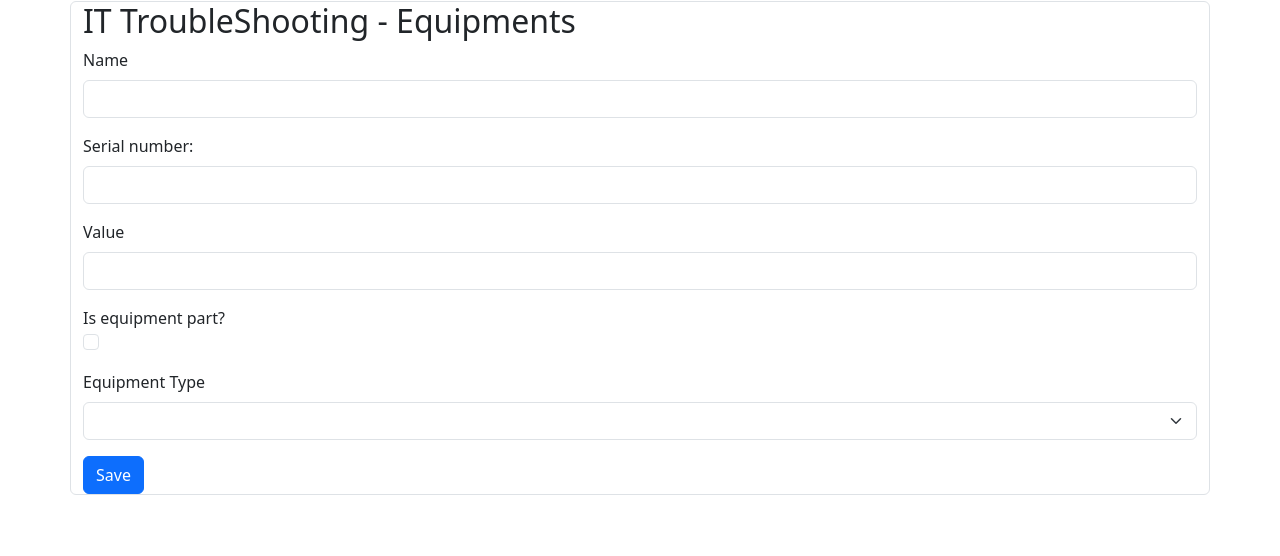
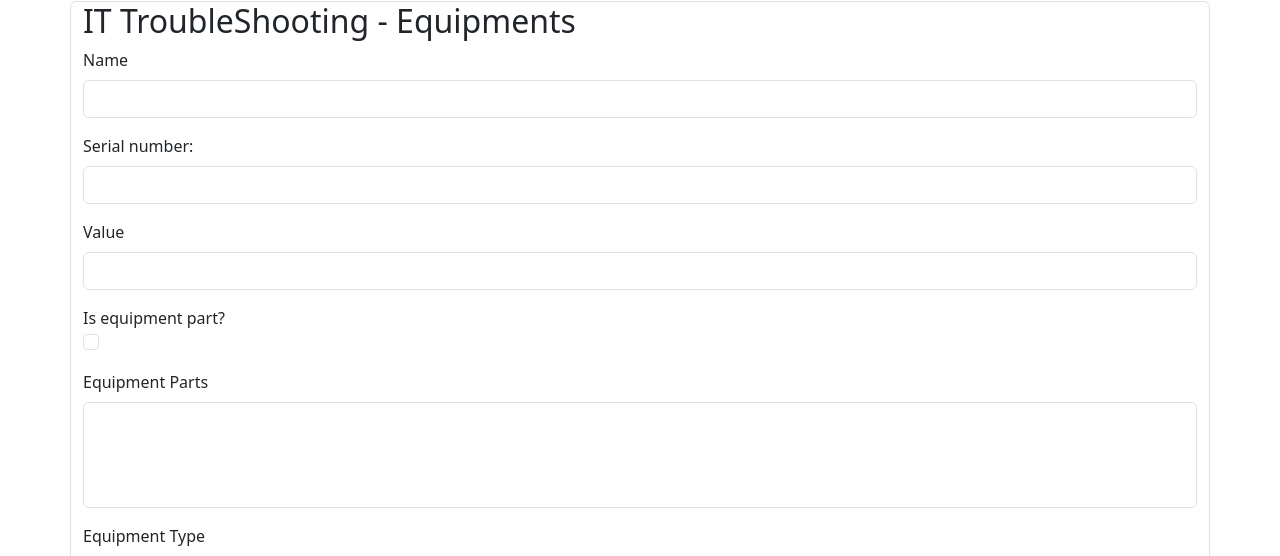
Before and after one commit to NinetiesPaul/itts, a Symfony app: template templates/admin/equipment_new.html.twig in a window 1280 px wide. Shown: the part 87-643 px from the top of the page. Run offline with Twig, Linux system fonts and the light colour scheme; the template is opened without the code that fills it, so the values that code supplies are empty; some libraries are stand-ins or nearby versions.

Commit message:
showing parts on equipment creation form

```diff
--- a/src/Controller/AdminController.php
+++ b/src/Controller/AdminController.php
@@ -6,6 +6,7 @@ use App\Entity\Department;
 use App\Entity\Equipment;
 use App\Entity\EquipmentType;
 use App\Entity\Users;
+use App\Repository\EquipmentRepository;
 use App\Repository\UsersRepository;
 use Doctrine\Persistence\ManagerRegistry;
 use Symfony\Bundle\FrameworkBundle\Controller\AbstractController;
@@ -229,8 +230,12 @@ class AdminController extends AbstractController
     {
         $equipmentTypes = $doctrine->getRepository(EquipmentType::class)->findAll();
 
+        $equipmentsRepository = new EquipmentRepository($doctrine);
+        $parts = $equipmentsRepository->findAllParts();
+
         return $this->render('admin/equipment_new.html.twig', [
             'types' => $equipmentTypes,
+            'parts' => $parts
         ]);
 
     }
--- a/templates/admin/equipment_new.html.twig
+++ b/templates/admin/equipment_new.html.twig
@@ -1,6 +1,18 @@
 {% extends 'admin/home.html.twig' %}
 
 {% block title %}Equipments{% endblock %}
+
+{% block javascripts %}
+    <script>
+        $(document).on('change', '#is_part', function(){
+            if (!$(this).is(':checked')){
+                $('.partsList').css('display', 'block');
+            } else {
+                $('.partsList').css('display', 'none');
+            }
+        });
+    </script>
+{% endblock %}
 
 {% block body %}
     <div class="container border rounded" style="margin-top: 2em; min-height: 20em">
@@ -25,17 +37,24 @@
                 <input class="form-check-input" type="checkbox" name="is_part" id="is_part">
             </div>
 
+            <div class="mb-3 partsList">
+                <label for="value" class="form-label">Equipment Parts</label>
+                <select class="form-select" multiple id="part_id[]" name="part_id[]" aria-label="">
+                    {% for part in parts %}
+                        <option value="{{ part.id }}">{{ part.name }}</option>
+                    {% endfor %}
+                </select>
+            </div>
+
             <div class="mb-3">
                 <label for="value" class="form-label">Equipment Type</label>
-                <select class="form-select" id="type_id" name="type_id" aria-label="Default select example">
+                <select class="form-select" id="type_id" name="type_id" aria-label="">
                     {% for type in types %}
                         <option value="{{ type.id }}">{{ type.name }}</option>
                     {% endfor %}
                 </select>
             </div>
 
-
-
             <button type="submit" class="btn btn-primary ">Save</button>
         </form>
     </div>
```
Also changed, not shown: src/Repository/EquipmentRepository.php (+14 -0 lines).
